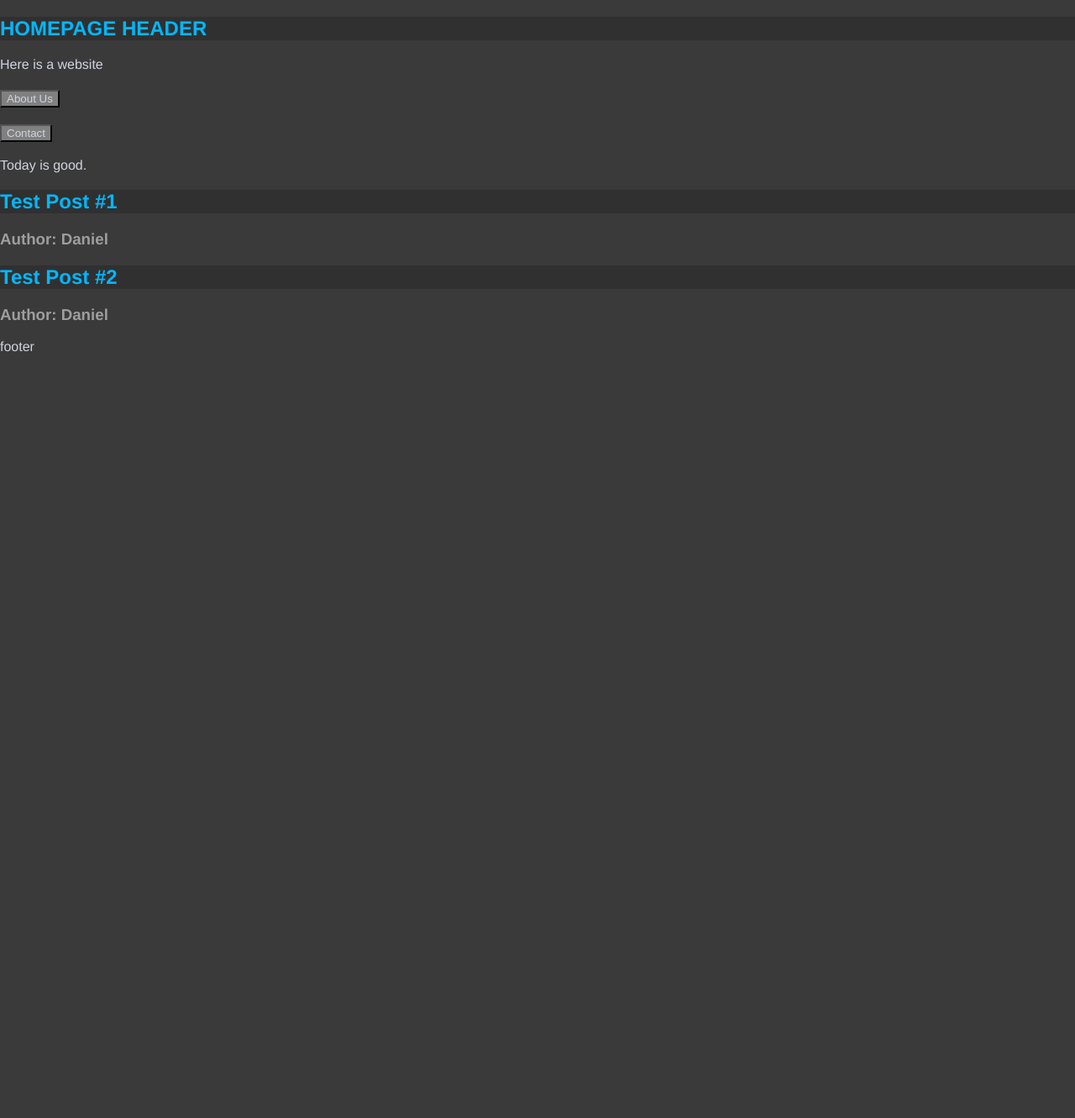
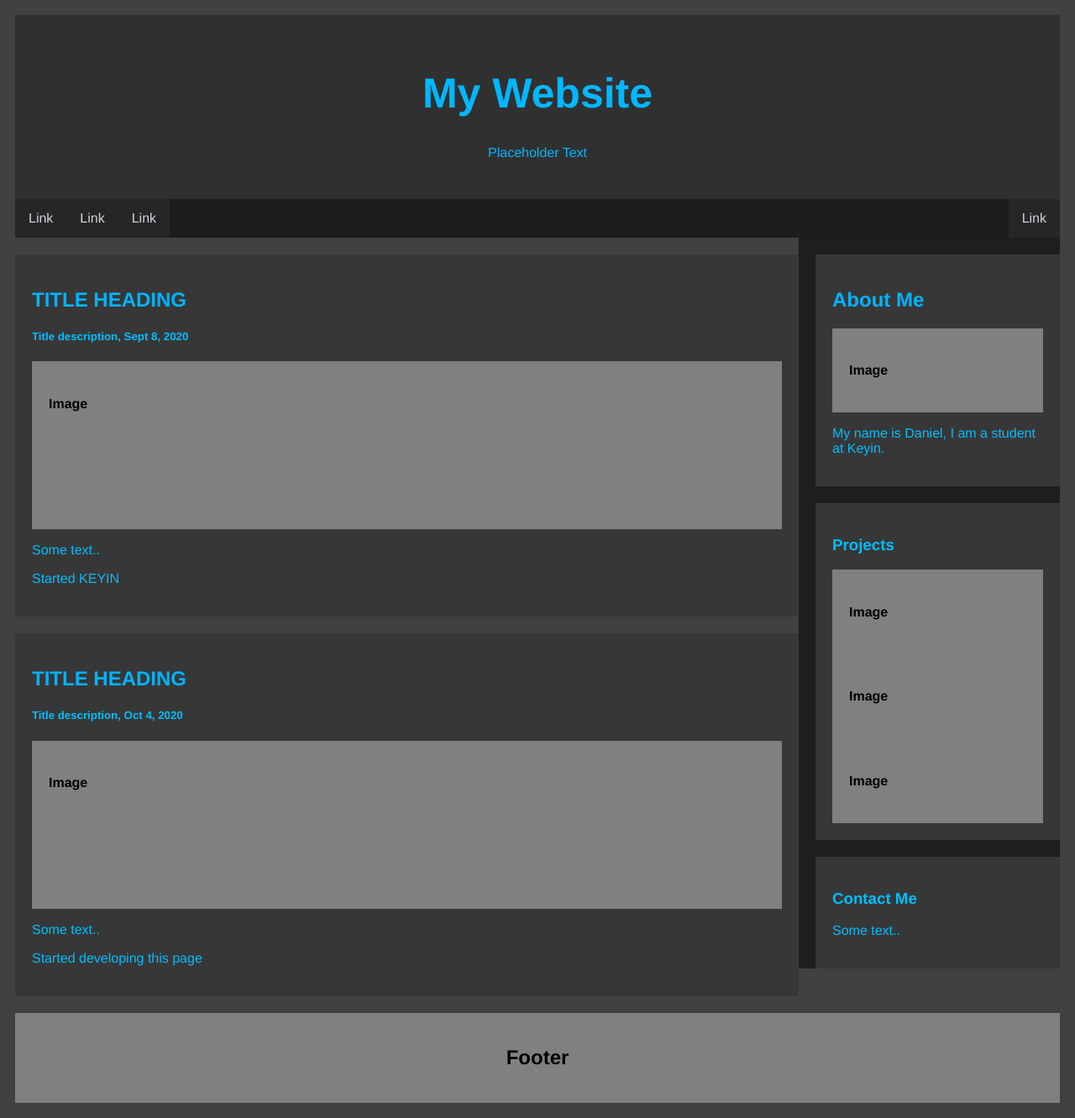
Before and after one commit to Daniel-HarrisNL/web_practice, a Flask app: page / in a window 1280 px wide. Shown: the whole page at 84% size. Before the commit the page ends 419 px from the top, so only its background shows below. Run offline with Flask 2, Linux system fonts and the light colour scheme.

Commit message:
Major CSS update, contact.html/about.html obsoleted temporarily

```diff
--- a/static/style.css
+++ b/static/style.css
@@ -1,36 +1,122 @@
+* {
+  box-sizing: border-box;
+  /*background: rgb(73,73,73);*/
+}
+
 body {
-    background: rgb(58, 58, 58);
   font-family: Helvetica Neue, Helvetica, Arial, sans-serif;
-    color: rgb(208,212,223);
-    margin: 0;
-    padding: 0;
+  padding: 10px;
+  background: rgb(65,65,65);
 }
-h2 {
+
+/* Header/Blog Title */
+.header {
+  padding: 30px;
+  text-align: center;
   background: rgb(48,48,48);
   color: rgb(0,183,255);
 }
-h3 {
-    color: rgb(158,158,158);
-    }
-button {
-    background: gray;
-    color: rgb(208,212,223);
+
+.header h1 {
+  font-size: 50px;
+  color: rgb(0,183,255);
 }
 
-/* Attempt to style divs, currently not working.
+/* Style the top navigation bar */
+.topnav {
+  overflow: hidden;
+  background-color: rgb(28,28,28);
+}
 
-header {
-    background: rgb(0,0,0);
+/* Style the topnav links */
+.topnav a {
+  float: left;
+  display: block;
+  background: rgb(38,38,38);
+  color: rgb(208,212,223);
+  text-align: center;
+  padding: 14px 16px;
+  text-decoration: none;
+}
+
+/* Change color on hover */
+.topnav a:hover {
+  background-color: rgb(48,48,48);
+  color: rgb(218,222,233);
+}
+
+/* Create two unequal columns that floats next to each other */
+/* Left column */
+.leftcolumn {
+  float: left;
+  width: 75%;
+}
+
+/* Right column */
+.rightcolumn {
+  float: left;
+  width: 25%;
+  background-color: rgb(30,30,30);
+  padding-left: 20px;
+}
+
+/* Fake image, update with real images and change instances later. */
+.fakeimg {
+  background-color: gray;
+  width: 100%;
   padding: 20px;
 }
-section{
-    background: rgb(0,0,0);
-    color: rgb(0,0,255);
-    margin: 20px;
-}
-footer{
-    background: rgb(0,0,0);
-    margin: 20px;
+
+/* Add a card effect for articles */
+.card {
+  background-color: rgb(55,55,55);
+  padding: 20px;
+  margin-top: 20px;
+  color: rgb(0,190,255);
 }
 
-*/
+/* Change h2 text within card */
+.card h2 {
+  color: rgb(0,180,255);
+}
+
+/* Change h4 text within card */
+.card h4 {
+  color: black
+}
+
+/* Change h5 text within card */
+.card h5 {
+  color: rgb(0,190,255);
+}
+
+/* Clear floats after the columns */
+.row:after {
+  content: "";
+  display: table;
+  clear: both;
+}
+
+/* Footer */
+.footer {
+  padding: 20px;
+  text-align: center;
+  background: gray;
+  margin-top: 20px;
+}
+
+/* Responsive layout - when the screen is less than 800px wide, make the two columns stack on top of each other instead of next to each other */
+@media screen and (max-width: 800px) {
+  .leftcolumn, .rightcolumn {
+    width: 100%;
+    padding: 0;
+  }
+}
+
+/* Responsive layout - when the screen is less than 400px wide, make the navigation links stack on top of each other instead of next to each other */
+@media screen and (max-width: 400px) {
+  .topnav a {
+    float: none;
+    width: 100%;
+  }
+}
--- a/templates/home.html
+++ b/templates/home.html
@@ -5,37 +5,61 @@
     <title>Homepage</title>
     <link rel="stylesheet" type="text/css" href="static/style.css" media="screen"/>
 </head>
+
 <body>
 
-    <header>
-        <h2> HOMEPAGE HEADER </h2>
-        <p> Here is a website </p>
+<div class="header">
+    <h1>My Website</h1>
+    <p>Placeholder Text</p>
+</div>
 
-        <h3>
-            <a href = "{{ url_for('about') }}"><button>About Us</button> </a>
-        </h3>
-        <h3>
-            <a href = "{{ url_for('contact') }}"><button>Contact</button> </a>
-        </h3>
+<div class="topnav">
+    <a href="#">Link</a>
+    <a href="#">Link</a>
+    <a href="#">Link</a>
+    <a href="#" style="float:right">Link</a>
+</div>
 
-    </header>
+<div class="row">
+    <div class="leftcolumn">
+        <div class="card">
+            <h2>TITLE HEADING</h2>
+            <h5>Title description, Sept 8, 2020</h5>
+            <div class="fakeimg" style="height:200px;"><h4>Image</h4></div>
+            <p>Some text..</p>
+            <p>Started KEYIN</p>
+        </div>
+        <div class="card">
+            <h2>TITLE HEADING</h2>
+            <h5>Title description, Oct 4, 2020</h5>
+            <div class="fakeimg" style="height:200px;"><h4>Image</h4></div>
+            <p>Some text..</p>
+            <p>Started developing this page</p>
+        </div>
+    </div>
 
-    <section>
-        {% if good %}
-        <p> Today is good. </p>
-        {% else %}
-        <p> Today is bad.</p>
-        {% endif %}
-    </section>
+    <div class="rightcolumn">
+        <div class="card">
+            <h2>About Me</h2>
+            <div class="fakeimg" style="height:100px;"><h4>Image</h4></div>
+            <p> My name is Daniel, I am a student at Keyin.</p></p>
+        </div>
+        <div class="card">
+            <h3>Projects</h3>
+            <div class="fakeimg"><h4>Image</h4></div>
+            <div class="fakeimg"><h4>Image</h4></div>
+            <div class="fakeimg"><h4>Image</h4></div>
+        </div>
+        <div class="card">
+            <h3>Contact Me</h3>
+            <p>Some text..</p>
+        </div>
+    </div>
+</div>
 
-    <section>
-        {% for post in posts %}
-        <h2> {{post.title}}</h2>
-        <h3> Author: {{post.author}}</h3>
-        {% endfor %}
-    </section>
-
-    <footer>footer</footer>
+<div class="footer">
+  <h2>Footer</h2>
+</div>
 
 </body>
 </html>
```
Lines whose indentation alone changed are shown as unchanged.
